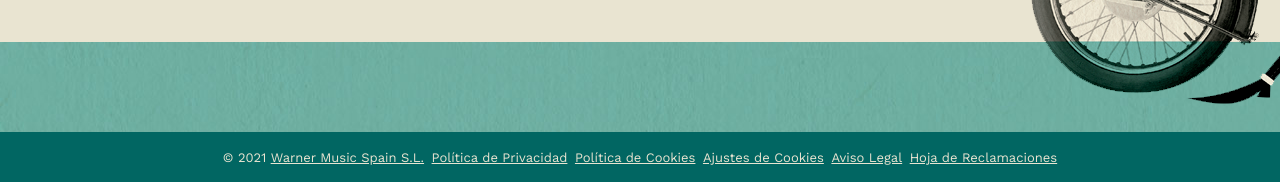
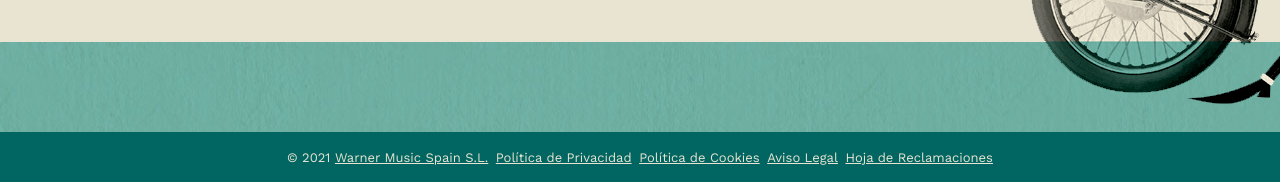
Before and after one commit to albertofortes/fito-and-fitipaldis-cada-vez-cadaver, a Gatsby site: page / in a window 1280 px wide. Shown: the part 734-916 px from the top of the page. Built offline with nearby package versions, Linux system fonts and the light colour scheme; Gatsby itself is replaced by a stand-in of ours.

Commit message:
remove link

```diff
--- a/src/components/Footer.tsx
+++ b/src/components/Footer.tsx
@@ -61,7 +61,6 @@ const Footer = () => (
         © 2021 <a href="http://www.warnermusic.es/" target="_blank" rel="noreferrer">Warner Music Spain S.L.</a>
         <a target="_blank" href="http://www.wminewmedia.com/privacy/es/" rel="noreferrer">Política de Privacidad</a>
         <a href="https://www.wminewmedia.com/cookies-policy/es/" target="_blank">Política de Cookies</a>
-        <a className="ot-sdk-show-settings">Ajustes de Cookies</a>
         <a target="_blank" rel="noreferrer" href="https://www.wminewmedia.com/terms-of-use/es/">Aviso Legal</a>
         <a target="_blank" rel="noreferrer" href="http://www.warnermusic.es/datos/politica/warner/Hojasdereclamaciones.pdf">Hoja de Reclamaciones</a>
       </FooterLinks>
```
